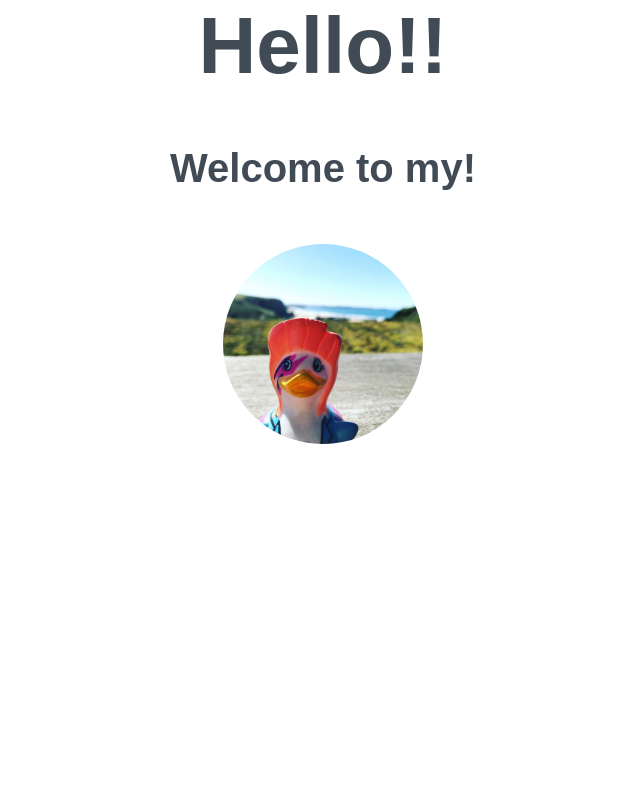
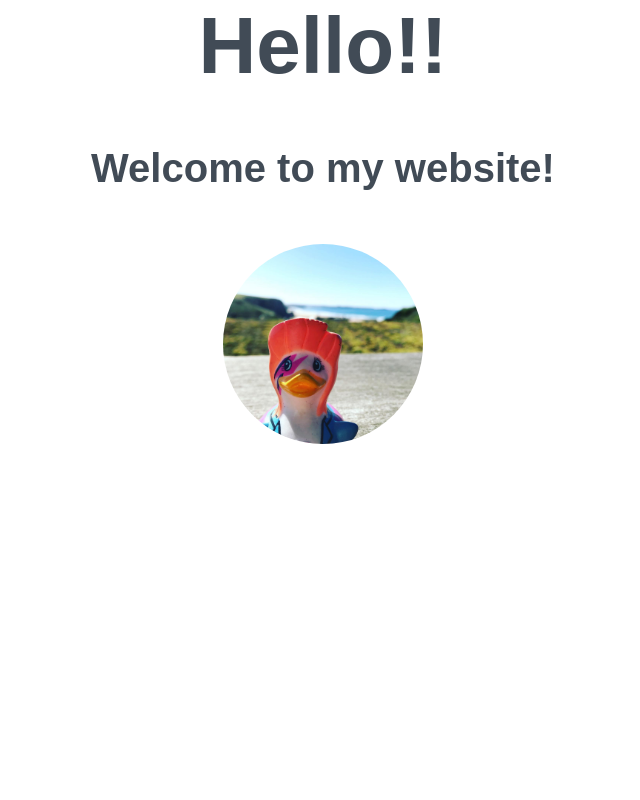
Before and after one commit to sarah-blue/beginners-week-one, a plain HTML site: page index.html in a window 1280 px wide. Shown: the top 800 px of the page, without its empty margins (317-957 px from the left). Drawn offline with Linux system fonts and the light colour scheme.

Commit message:
small change
changing h1 and h2  to match 'solution'

```diff
--- a/index.html
+++ b/index.html
@@ -8,7 +8,7 @@
   <body>
     <div>
     <h1>Hello!!</h1>
-    <h2>Welcome to my!</h2>
+    <h2>Welcome to my website!</h2>
 
 <!-- image of a duck -->
     <img src="./duck.jpg" alt="A local image" width="200px">
```
